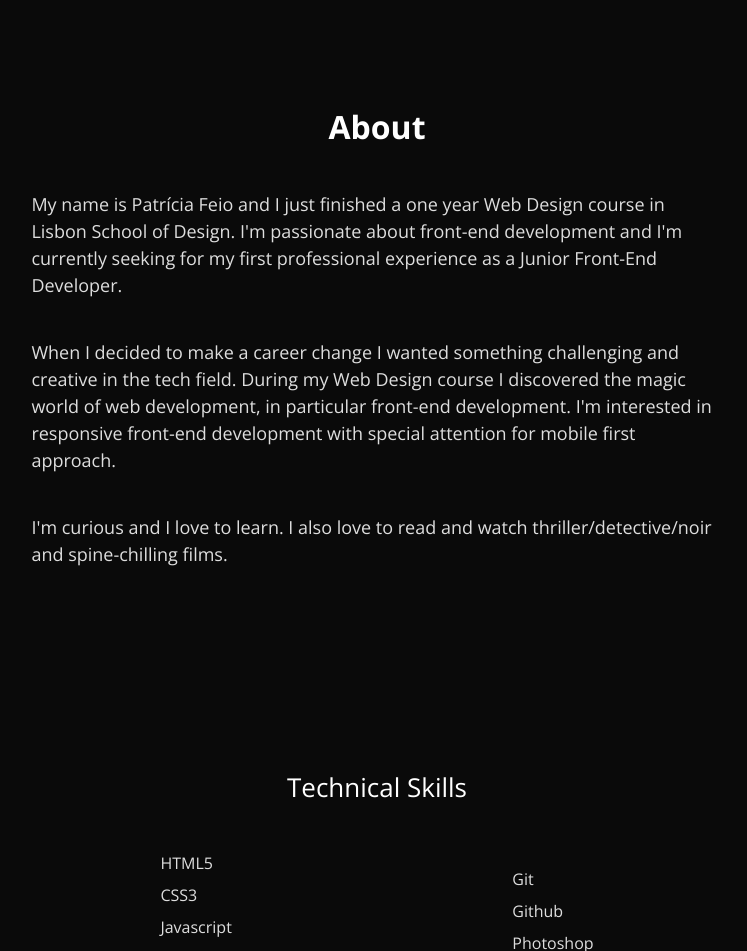
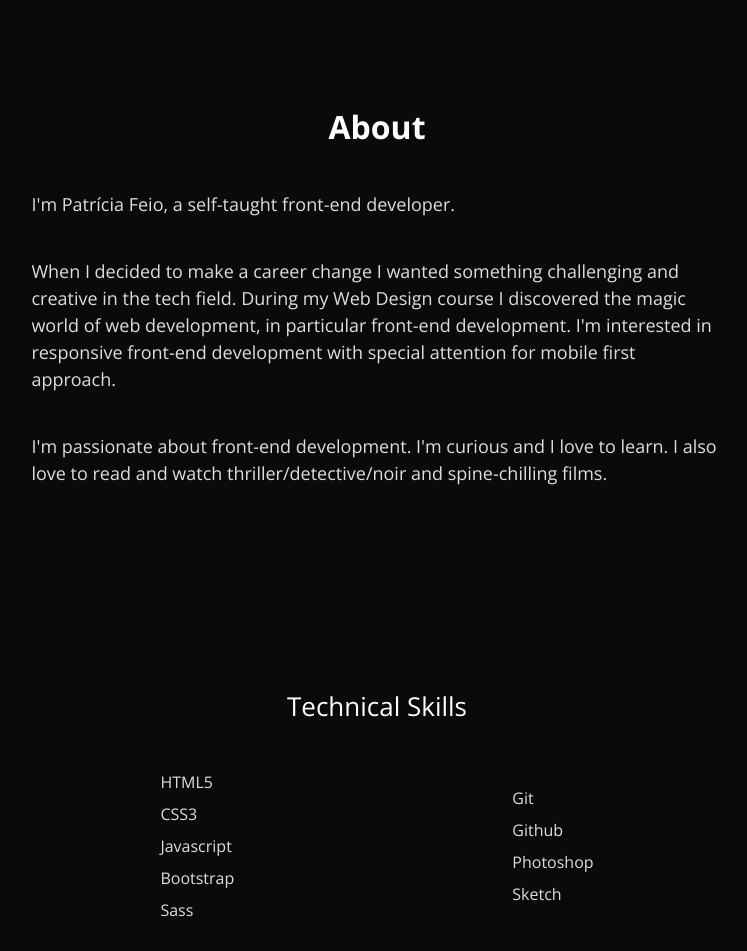
Before and after one commit to PatriciaFeio/patriciafeio.github.io, a website: page index.html in a window 1280 px wide. Shown: the part 819-1770 px from the top of the page, without its empty margins (263-1010 px from the left). Drawn offline with nearby package versions, Linux system fonts and the light colour scheme.

Commit message:
Changes to intro text

```diff
--- a/index.html
+++ b/index.html
@@ -109,11 +109,7 @@
 
                 <h2 class="profile__text--h1">About</h2>
 
-                <p class="profile__text-paragraph">My name is Patrícia Feio and I just finished a one year Web
-                    Design
-                    course in Lisbon School of Design. I'm passionate about front-end development and I'm currently
-                    seeking for my first professional experience as a
-                    Junior Front-End Developer.</p>
+                <p class="profile__text-paragraph">I'm Patrícia Feio, a self-taught front-end developer.</p>
 
 
                 <p class="profile__text-paragraph">When I decided to make a career change I wanted
@@ -121,7 +117,7 @@
                     magic world of web development, in particular front-end development. I'm interested in responsive
                     front-end development with special attention for mobile first approach.
 
-                    <p class="profile__text-paragraph">I'm curious and I love to learn. I also love to read and
+                    <p class="profile__text-paragraph"> I'm passionate about front-end development. I'm curious and I love to learn. I also love to read and
                         watch thriller/detective/noir and spine-chilling films. </p>
 
                 </p>
```
